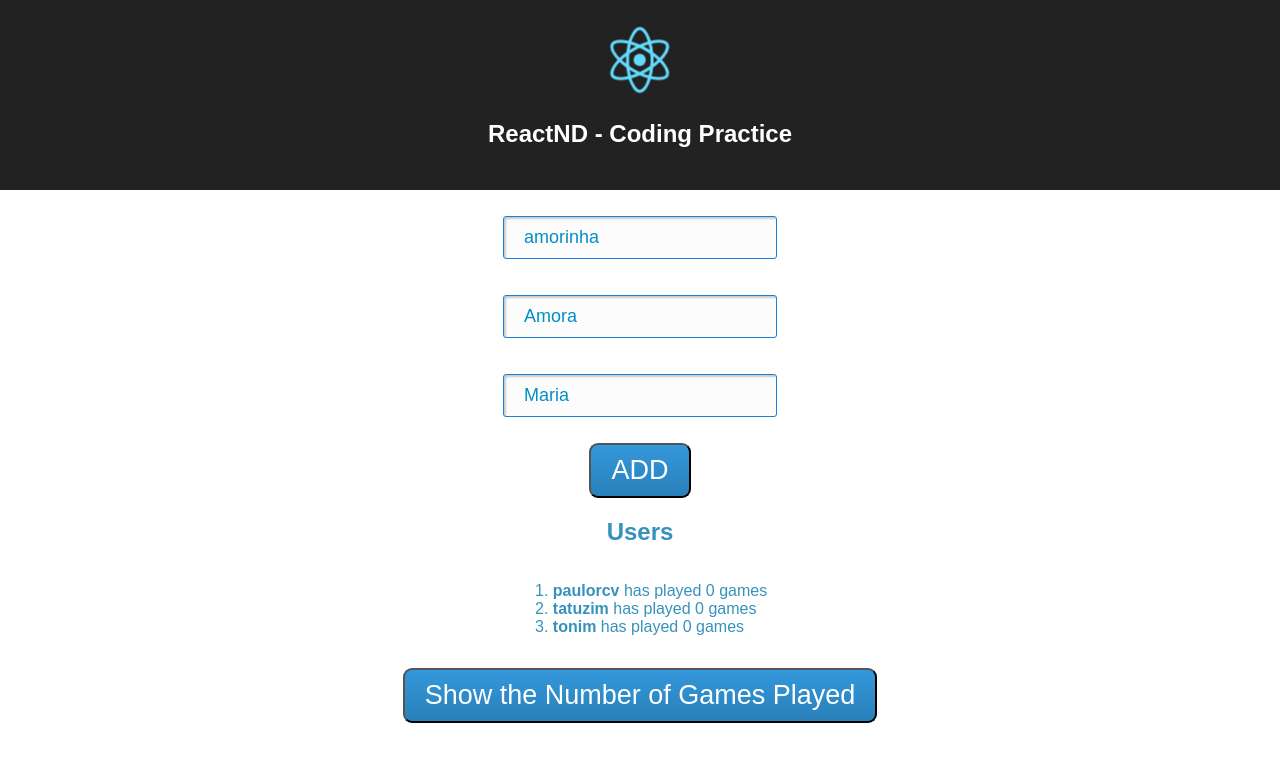
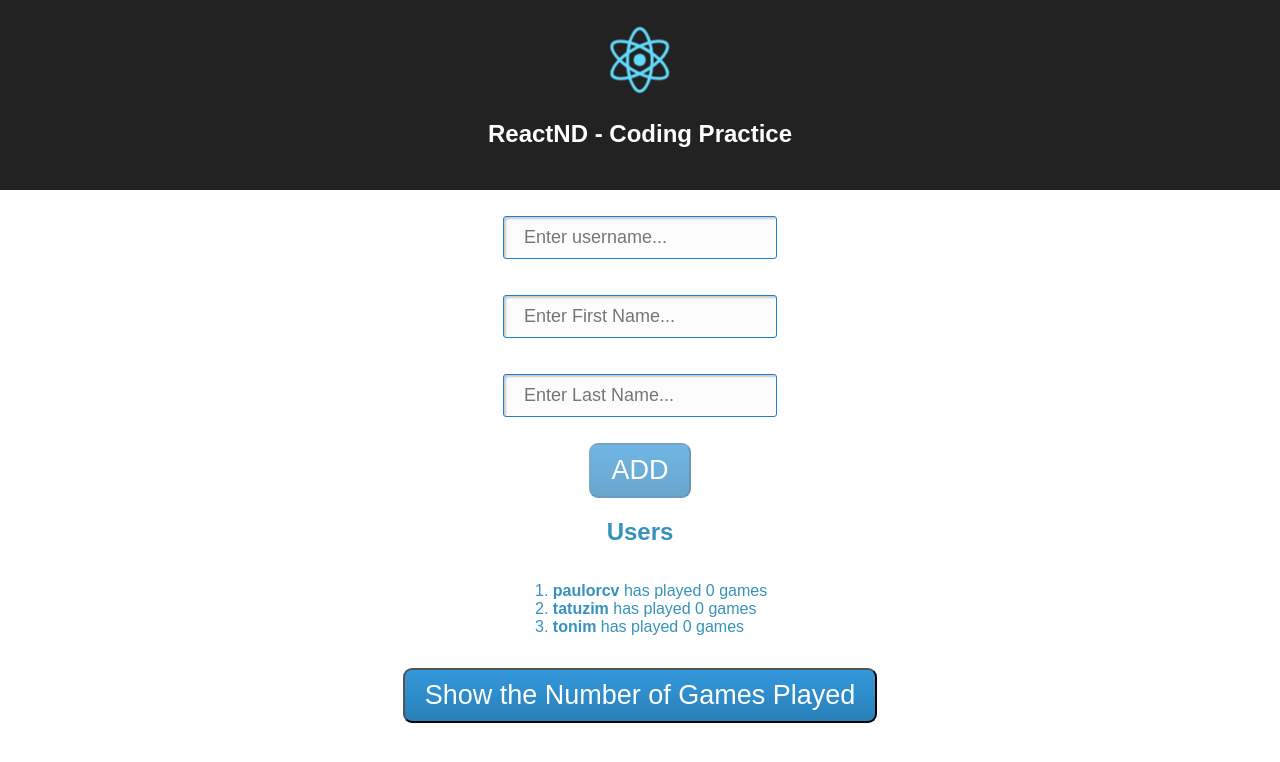
Before and after one commit to paulorcv/exercise1-all-together, a React (Create React App) app: page / in a window 1280 px wide. Shown: the top 762 px of the page. Built offline with nearby package versions, Linux system fonts and the light colour scheme.

Commit message:
Inicio de estado no form de usuario

```diff
--- a/src/App.js
+++ b/src/App.js
@@ -34,12 +34,7 @@ const users = [
 
 ];
 
-const user = {
-  userName: 'amorinha',
-  firstName: 'Amora',
-  lastName: 'Maria',
-  numberOfGames: 0
-}
+
 
 class App extends Component {
   render() {
@@ -49,7 +44,7 @@ class App extends Component {
           <img src={logo} className="App-logo" alt="logo" />
           <h1 className="App-title">ReactND - Coding Practice</h1>
         </header>
-        <FormUser user={user} />
+        <FormUser />
         <UsersGames users={users} />
 
       </div>
--- a/src/FormUser.js
+++ b/src/FormUser.js
@@ -2,34 +2,65 @@ import React, {Component} from 'react'
 
 class FormUser extends Component{
 
+    state = {
+        user: {
+            firstName: '',
+            lastName: '',
+            username: '',
+          },
+    }
+
     constructor(props){
         super(props);
-        this.user = props.user;
+    }
+
+    handleInput = event => {
+        const { name, value} = event.target;
+        this.setState({
+            user: {
+                [name]: value
+            }
+        }
+        );
+
+    }
+
+    isAnyInputEmpty = () => {
+        return  this.state.user.username === '' ||
+                this.state.user.firstName === '' ||
+                this.state.user.lastName === ''
+
     }
 
     render(){
 
-        const user = this.user;
+        const user = this.state.user;
 
         return(
             <div className='FormUser'>
             <p>
             <input type='text'
                    placeholder='Enter username...'
-                   value={user.userName} />
+                   name='username'
+                   value={user.userName}
+                   onChange={this.handleInput} />
             </p>
             <p>
             <input type='text'
                    placeholder='Enter First Name...'
-                   value={user.firstName} />
+                   name='firstName'
+                   value={user.firstName}
+                   onChange={this.handleInput} />
             </p>
             <p>
             <input type='text'
                    placeholder='Enter Last Name...'
-                   value={user.lastName} />
+                   name='lastName'
+                   value={user.lastName}
+                   onChange={this.handleInput} />
             </p>
             <p>
-              <button>ADD</button>
+              <button disabled={this.isAnyInputEmpty()}>ADD</button>
             </p>
           </div>
 
```
